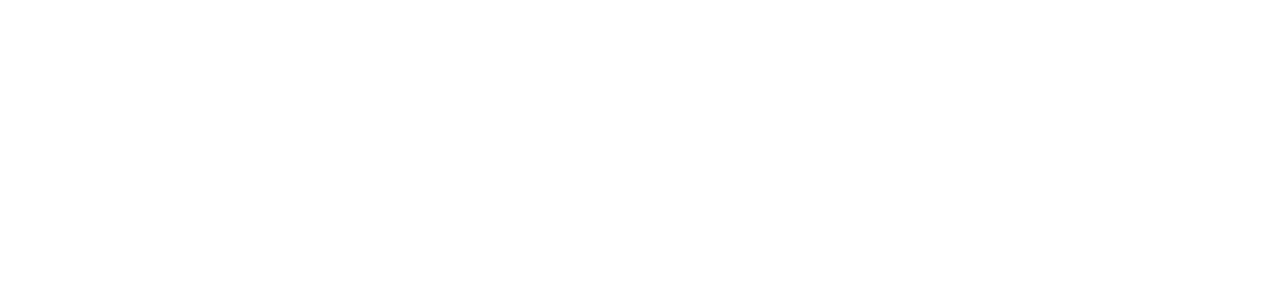
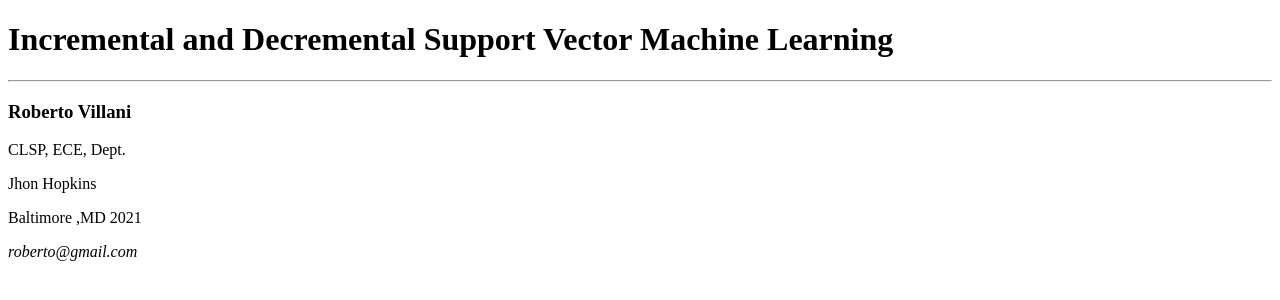
Before and after one commit to RobertoVillani98/paper, a plain HTML site: page index.html in a window 1280 px wide. Drawn offline with Linux system fonts and the light colour scheme.

Commit message:
sezione header

```diff
--- a/index.html
+++ b/index.html
@@ -8,7 +8,17 @@
 	</head>
 	<body>
 		<!-- inizio header -->
-		<header></header>
+		<header>
+			<h1>Incremental and Decremental Support Vector Machine Learning</h1>
+			<hr />
+			<section>
+				<h3>Roberto Villani</h3>
+				<p>CLSP, ECE, Dept.</p>
+				<p>Jhon Hopkins</p>
+				<p>Baltimore ,MD 2021</p>
+				<p><em>roberto@gmail.com</em></p>
+			</section>
+		</header>
 		<!-- fine header -->
 
 		<!-- inizio main -->
```
